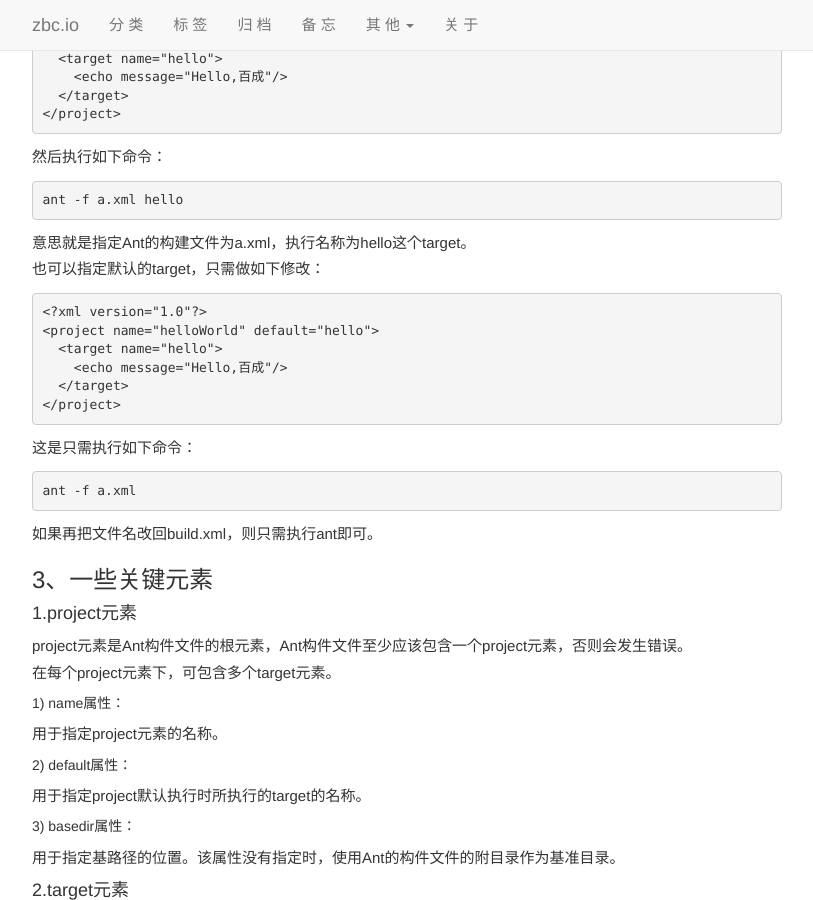
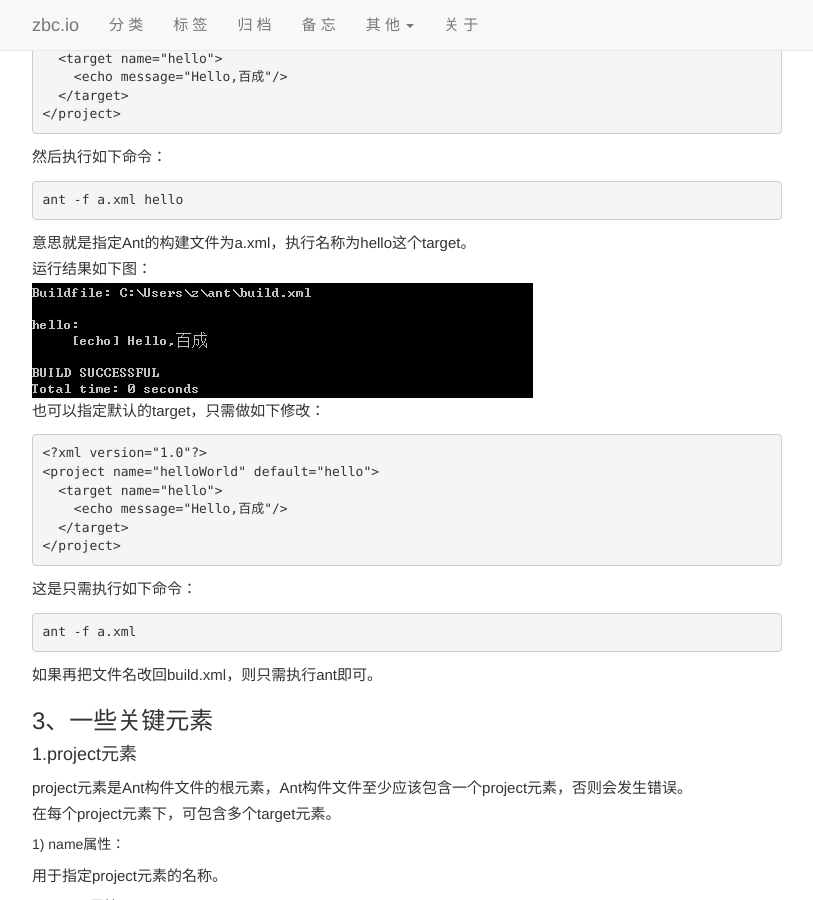
Before and after one commit to zbc0512/zbc0512.github.io, a Jekyll site: the page built from _posts/2015-11-26-sinosoft-train-ant-tfs.md, in a window 1280 px wide and 900 px high, scrolled down 689 px. Shown: the whole window, without its empty margins (38-851 px from the left). Built offline with Jekyll 4.4.1, drawn with Linux system fonts in a browser that asks for light colours; Markdown is read by kramdown in place of the engine named in the settings; comment, search, counter and statistics services are not loaded.

Commit message:
Update 2015-11-26-sinosoft-train-ant-tfs.md

```diff
--- a/_posts/2015-11-26-sinosoft-train-ant-tfs.md
+++ b/_posts/2015-11-26-sinosoft-train-ant-tfs.md
@@ -37,6 +37,8 @@ Ant的构件文件是基于XML编写的，默认名称为build.xml，执行ant
     ant -f a.xml hello
 
 意思就是指定Ant的构建文件为a.xml，执行名称为hello这个target。
+运行结果如下图：
+![Hello World](/images/ant-001.jpg)
 也可以指定默认的target，只需做如下修改：
 
     <?xml version="1.0"?>
```
